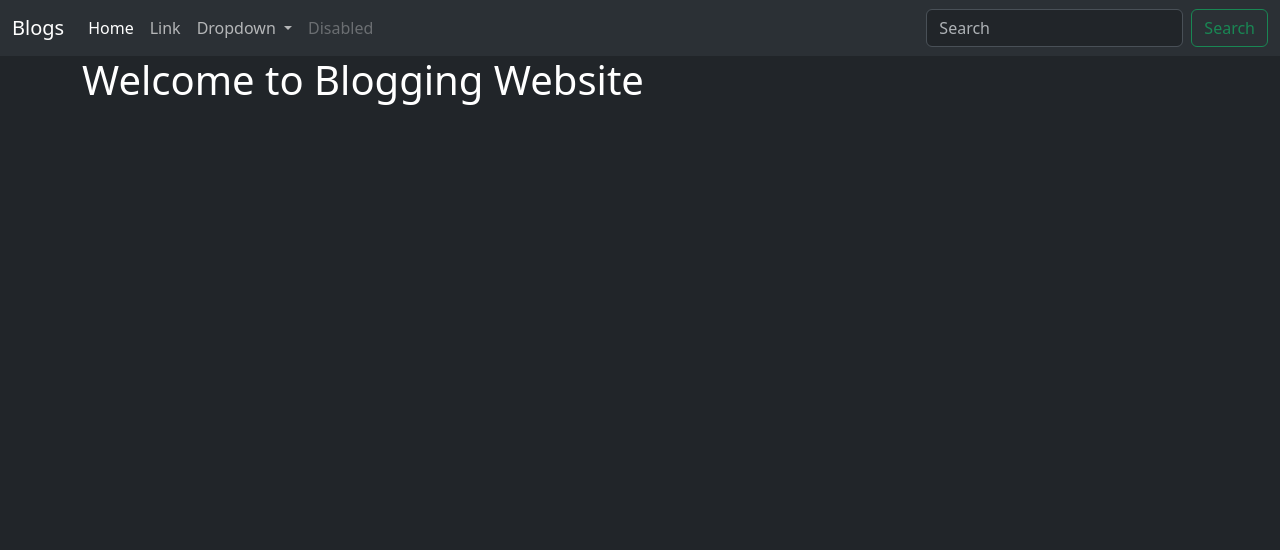
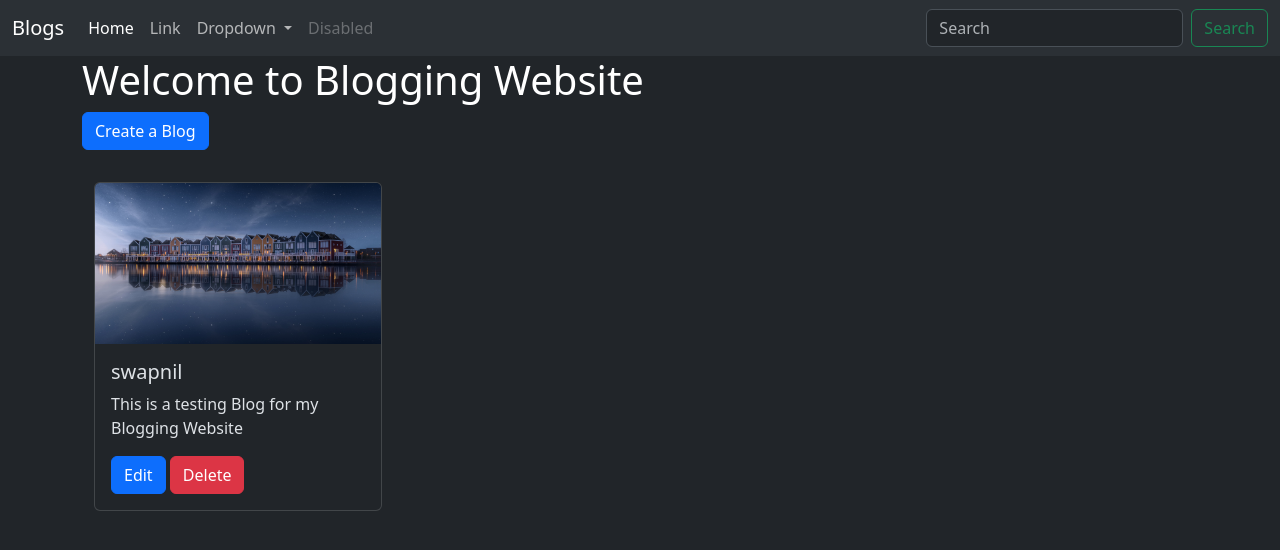
Before and after one commit to swapnilraj84/Blog-App, a Django app: template blog/templates/blog_list.html in a window 1280 px wide. Shown: the top 550 px of the page. Run offline with Django 5.2, Linux system fonts and the light colour scheme; the template is opened without the code that fills it: values that come from a table or form of the project are taken from there, others are empty; data comes from the database, SQL or seed files in the repository; both versions use the stored data as it was after the commit.

Commit message:
Html Files and Routes Handled

```diff
--- a/blog/templates/blog_list.html
+++ b/blog/templates/blog_list.html
@@ -8,4 +8,20 @@ Blog List
 
 <h1>Welcome to Blogging Website</h1>
 
+<a class="btn btn-primary" href="{% url 'blog_create' %}">Create a Blog</a>
+
+<div class="container">
+    {% for post in posts %}
+    <div class="card" style="width: 18rem; margin-top: 2rem;">
+        <img src="{{post.photo.url}}" class="card-img-top" alt="...">
+        <div class="card-body">
+          <h5 class="card-title">{{post.user.username}}</h5>
+          <p class="card-text">{{post.text}}</p>
+          <a href="{% url 'blog_edit' post.id %}" class="btn btn-primary">Edit</a>
+          <a href="{% url 'blog_delete' post.id %}" class="btn btn-danger">Delete</a>
+        </div>
+      </div>
+    {% endfor %}
+</div>
+
 {% endblock %}
--- a/blog/urls.py
+++ b/blog/urls.py
@@ -3,5 +3,8 @@ from django.urls import path
 from . import views
 
 urlpatterns = [
-    path('', views.index, name='index'),
+    path('', views.blog_list, name='blog_list'),
+    path('create/', views.blog_create, name='blog_create'),
+    path('<int:blog_id>/edit/', views.blog_edit, name='blog_edit'),
+    path('<int:blog_id>/delete/', views.blog_delete, name='blog_delete'),
 ]
```
Also changed, not shown: blog/templates/blog_create.html (added, +26 -0 lines), blog/templates/blog_delete.html (added, +11 -0 lines), blog/templates/blog_edit.html (added, +11 -0 lines), db.sqlite3, media/photos/1035_Desktop_Wallpaper_Papers.jpg (added).
